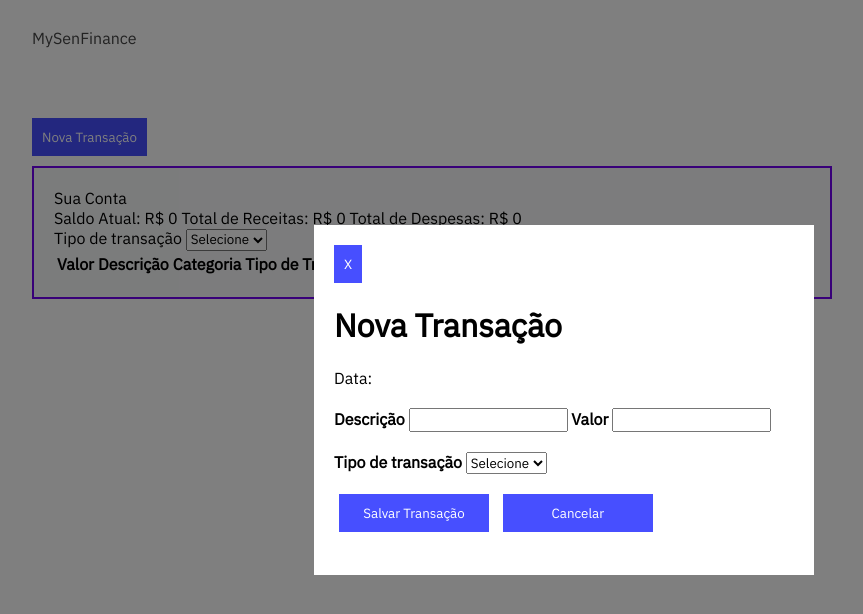
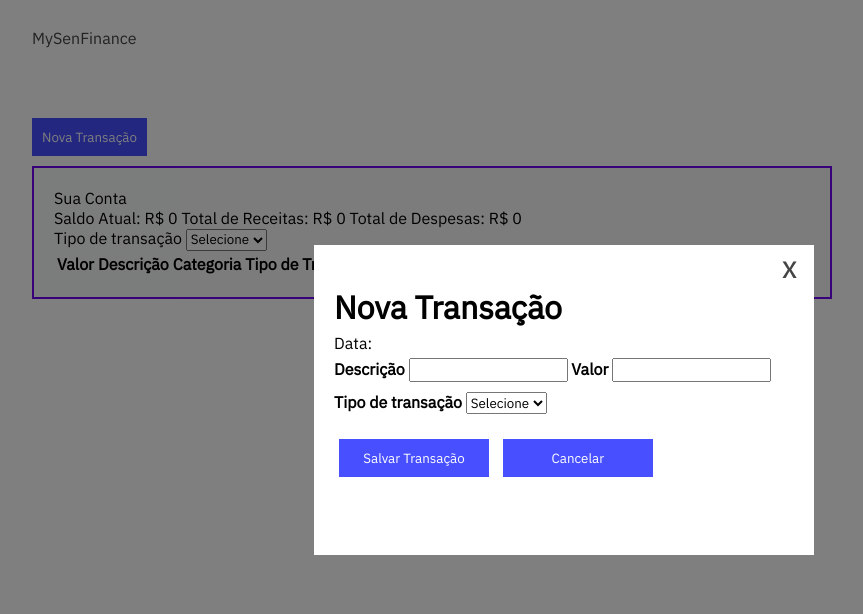
Before and after one commit to xgeovanedamasceno/frontend-javascript-crud, a website with bundled scripts: page index.html in a window 1280 px wide. Both pictures are taken after a click on the button "Nova Transação". Shown: the whole page, without its empty margins (76-939 px from the left). Built offline with nearby package versions, Linux system fonts and the light colour scheme.

Commit message:
Fix: close button modal

```diff
--- a/css/index.css
+++ b/css/index.css
@@ -26,7 +26,7 @@
   padding: 20px;
   position: relative;
   width: 500px;
-  height: 350px;
+  height: 310px;
   /* margin: 15% auto; */
   animation-name: modal;
   animation-duration: 0.4s;
@@ -43,19 +43,20 @@
   }
 }
 
-#modal-close {
+.modal-content * {
+  margin-bottom: 5px;
+}
+.modal-close {
   width: 40px;
   height: 40px;
-  top: -15px;
-  right: -15px;
+  top: 0;
+  right: 0;
   position: absolute;
-  border: 1px solid #444;
-  box-shadow: 0 1px 1px 0 rgba(0, 0, 0, 0.3);
-  background-color: #ff1776;
-  font-size: 1.2rem;
-  color: white;
+  background-color: white;
+  font-size: 1.4rem;
+  color: #444;
   font-weight: bold;
-  margin: 0;
+  margin-right: 5px;
   cursor: pointer;
 }
 
@@ -63,11 +64,8 @@
   font-weight: bold;
 }
 
-#inputs-form {
-  margin: 20px 0;
-}
-
-#select-forms {
+#inputs-forms span * {
+  display: block;
 }
 
 #form-buttons {
```
